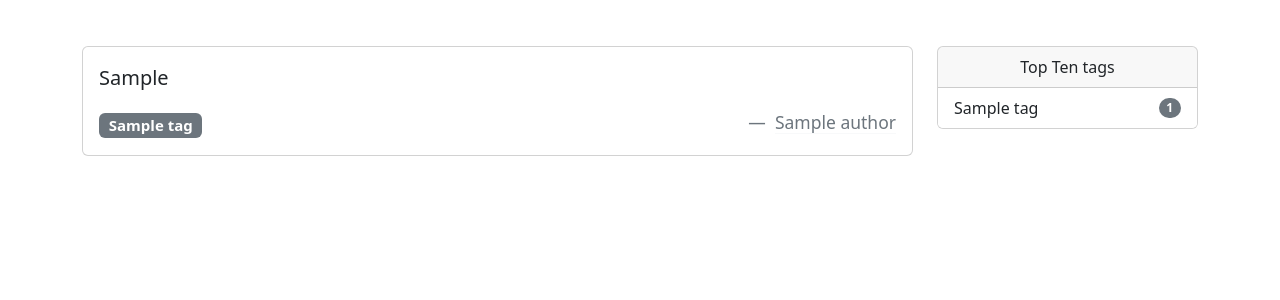
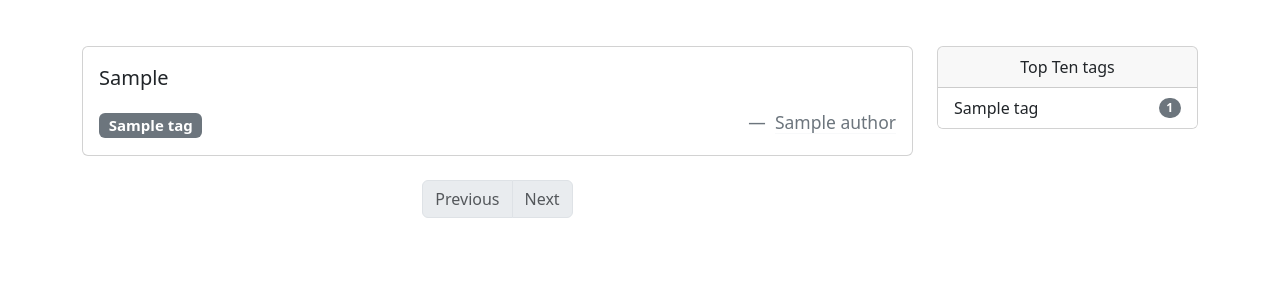
Before and after one commit to lexhouk/goit-pyweb-hw-10, a Django app: page / in a window 1280 px wide. Shown: the part 154-454 px from the top of the page. Run offline with Django 5.2, Linux system fonts and the light colour scheme; tables that the repository leaves empty hold one stand-in row (values such as "Sample post").

Commit message:
Issue #2: Use pagination

```diff
--- a/fpq/fpq_core/templates/fpq_core/index.html
+++ b/fpq/fpq_core/templates/fpq_core/index.html
@@ -153,6 +153,25 @@
                   </div>
                 </div>
               {% endfor %}
+
+              <nav aria-label="Other quotes">
+                <ul class="pagination justify-content-center">
+                  {% for label, page in pager.items %}
+                    <li class="page-item{% if not page != '#' %} disabled{% endif %}">
+                      {% if page != '#' %}
+                        <a
+                          href="{% url 'fpq_core:index' %}?{% if current_tag %}tag={{ current_tag.id }}&{% endif %}page={{ page }}"
+                          class="page-link"
+                        >
+                          {{ label }}
+                        </a>
+                      {% else %}
+                        <span class="page-link">{{ label }}</span>
+                      {% endif %}
+                    </li>
+                  {% endfor %}
+                </ul>
+              </nav>
             {% else %}
               <p>Welcome to the website!</p>
             {% endif %}
--- a/fpq/fpq_core/views.py
+++ b/fpq/fpq_core/views.py
@@ -2,6 +2,7 @@ from abc import ABC, abstractmethod
 from typing import Any
 
 from django.core.handlers.wsgi import WSGIRequest
+from django.core.paginator import EmptyPage, PageNotAnInteger, Paginator
 from django.db.models import Count, F, Window
 from django.db.models.functions import RowNumber
 from django.forms import ModelForm
@@ -81,4 +82,22 @@ def index(request: WSGIRequest) -> HttpResponse:
 
     context['quotes'] = query.all()
 
+    paginator = Paginator(range(len(context['quotes'])), size := 10)
+    page = request.GET.get('page', 1)
+
+    offset = size * (int(page) - 1)
+    context['quotes'] = context['quotes'][offset:offset + size]
+
+    try:
+        page = paginator.page(page)
+    except PageNotAnInteger:
+        page = paginator.page(1)
+    except EmptyPage:
+        page = paginator.page(paginator.num_pages)
+
+    context['pager'] = {
+        'Previous': page.previous_page_number if page.has_previous else '#',
+        'Next': page.next_page_number if page.has_next else '#',
+    }
+
     return render(request, 'fpq_core/index.html', context)
```
